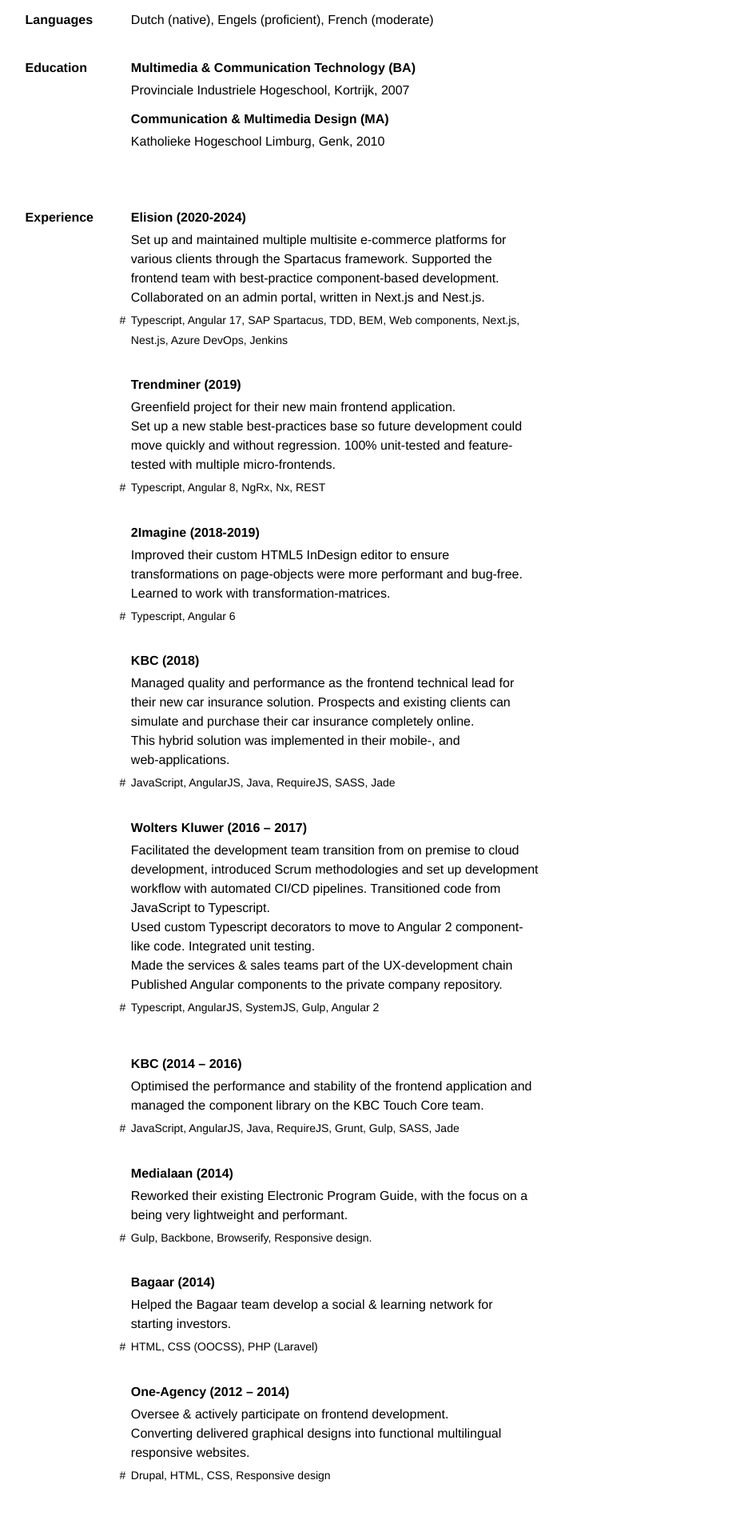
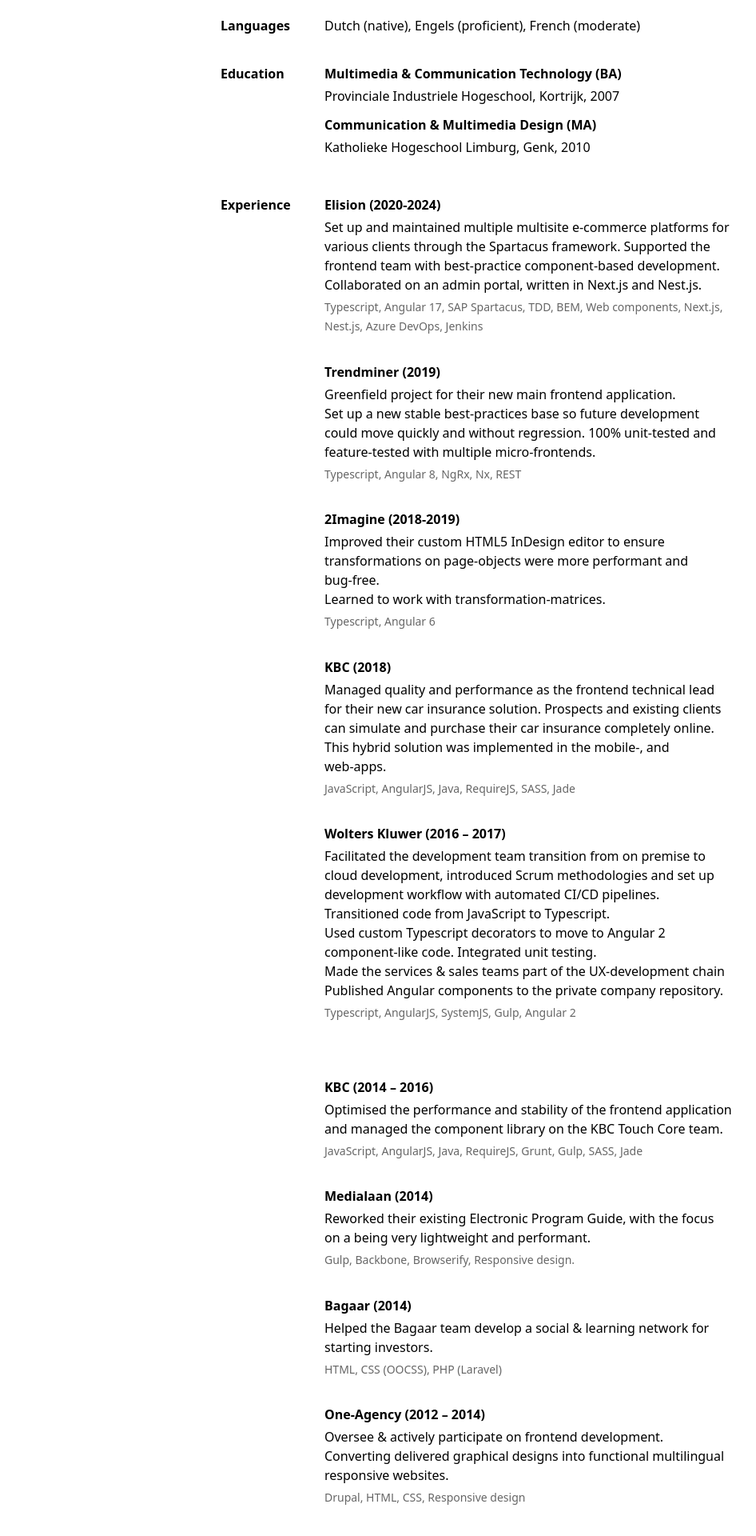
Before and after one commit to peebeebee/peebeebee.github.io, a plain HTML site: page resume/index.html in a window 1280 px wide. Shown: the part 840-2760 px from the top of the page at 80% size, without its empty margins (44-990 px from the left). Drawn offline with Linux system fonts and the light colour scheme.

Commit message:
Updated resume

```diff
--- a/resume.html
+++ b/resume/index.html
@@ -6,12 +6,17 @@
     <title>Resume Peter Briers</title>
     <style>
       :root {
-        --font: 400 16px/1.5 "Helvetica Neue", Helvetica, Arial, sans-serif;
+        color-scheme: light dark;
+        --font: 400 16px/1.5 system-ui;
       }
 
       @page {
-        size: A4 landscape;
-        margin: 0;
+        size: A4 portrait;
+        margin: 0mm;
+      }
+
+      * {
+        box-sizing: border-box;
       }
 
       body {
@@ -28,23 +33,12 @@
         margin-block: 0.25rem 0;
         font: var(--font);
         text-wrap: pretty;
+        text-rendering: optimizeLegibility;
       }
 
       a {
         color: inherit;
         text-decoration: none;
-      }
-
-      .sheet {
-        box-sizing: border-box;
-        page-break-after: always;
-        padding: 10mm 20mm;
-      }
-
-      body.A4 .sheet {
-        width: 210mm;
-        height: 296mm;
-        height: 280mm;
       }
 
       h1,
@@ -75,16 +69,9 @@
         margin-block-end: 0.75rem;
       }
 
-      li:before {
-        content: ""; /* ·٭٭⭒❉❉✻✤✢❊✢‣・•▪︎·▫︎‣▻ */
-        position: absolute;
-        margin-inline-start: -0.9rem;
-      }
-
       .columns {
         display: grid;
-        gap: 10mm;
-        grid-template-columns: 25mm 1fr;
+        grid-template-columns: 130px 1fr;
       }
 
       .tags {
@@ -108,14 +95,58 @@
         margin-block-end: 2rem;
       }
 
+      footer {
+        font-size: 14px;
+      }
+
+      @media screen {
+        body {
+          padding: 20px;
+          margin: 0 auto;
+          max-width: 680px;
+        }
+
+        .tags {
+          opacity: 0.6;
+        }
+
+        .tags::before {
+          content: none;
+        }
+
+        footer {
+          display: none;
+        }
+      }
+
+      @media screen and (max-width: 600px) {
+        .columns {
+          grid-template-columns: 1fr;
+        }
+
+        h2 {
+          font-size: 20px;
+          line-height: 1.2;
+          margin-block: 2rem 1rem;
+        }
+      }
+
       @media print {
-        body.A4 {
+        .sheet {
           width: 210mm;
+          height: 280mm;
+          page-break-after: always;
+          padding: 10mm 20mm;
+        }
+
+        .columns {
+          gap: 10mm;
+          grid-template-columns: 25mm 1fr;
         }
       }
     </style>
   </head>
-  <body class="A4">
+  <body>
     <div class="sheet">
       <header class="columns">
         <div class="column"></div>
@@ -241,7 +272,8 @@
             <h3>2Imagine (2018-2019)</h3>
             <p>
               Improved their custom HTML5 InDesign editor to ensure
-              transformations on page-objects were more performant and bug-free.
+              transformations on page-objects were more performant and
+              bug-free.<br />
               Learned to work with transformation-matrices.
             </p>
             <p class="tags">Typescript, Angular 6</p>
@@ -253,8 +285,7 @@
               their new car insurance solution. Prospects and existing clients
               can simulate and purchase their car insurance completely
               online.<br />
-              This hybrid solution was implemented in their mobile-, and
-              web-applications.
+              This hybrid solution was implemented in the mobile-, and web-apps.
             </p>
             <p class="tags">
               JavaScript, AngularJS, Java, RequireJS, SASS, Jade
@@ -279,7 +310,7 @@
       </section>
     </div>
     <div class="sheet">
-      <section class="columns">
+      <div class="columns">
         <div class="column"></div>
         <div class="column">
           <div class="project">
@@ -319,8 +350,16 @@
             </p>
             <p class="tags">Drupal, HTML, CSS, Responsive design</p>
           </div>
+
+          <footer>
+            <hr />
+            <em
+              >Made in HTML & CSS, and printed from
+              <a href="https://peterbriers.be/resume"> peterbriers.be/resume</a>
+            </em>
+          </footer>
         </div>
-      </section>
+      </div>
     </div>
   </body>
 </html>
```
